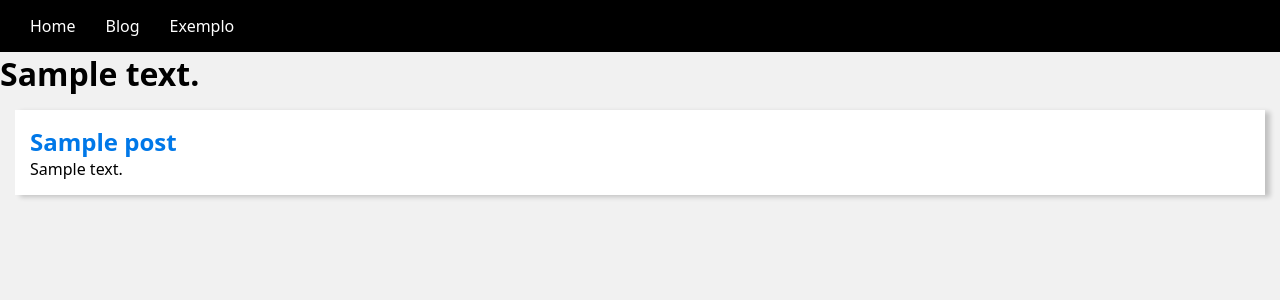
After one commit to WesleyNog/Curso-Python, a Django app: template Django/blog/templates/post.html in a window 1280 px wide. The commit adds this page. Shown: the top 300 px of the page. Run offline with Django 4.2, Linux system fonts and the light colour scheme; the template is opened without the code that fills it: most values are stand-ins (such as "Sample title", 1, 10 or a date in 2020).

Commit message:
Update
Detalhes finais do básico de Django

```diff
--- a/Django/base/global/partials/head.html
+++ b/Django/base/global/partials/head.html
@@ -4,6 +4,6 @@
     <meta charset="UTF-8">
     <meta name="viewport" content="width=device-width, initial-scale=1.0">
     <title>{{ title }}AULA DJANGO</title>
-    <link rel="stylesheet" href="{% static 'css/style.css' %}">
+    <link rel="stylesheet" href="{% static 'global/css/style.css' %}">
 </head>
 <body>
--- a/Django/base/global/partials/menu.html
+++ b/Django/base/global/partials/menu.html
@@ -1,5 +1,5 @@
-<nav>
-    <ul>
+<nav class="menu">
+    <ul class="menu__links">
         <li><a href="{% url 'home' %}">Home</a></li>
         <li><a href="{% url 'blog:home' %}">Blog</a></li>
         <li><a href="{% url 'blog:exemplo' %}">Exemplo</a></li>
--- a/Django/home/static/css/style.css
+++ b/Django/base/static/global/css/style.css
@@ -6,6 +6,15 @@
 
 html {
     font-size: 62.5%;
+}
+
+a {
+    color: #0078e8;
+    text-decoration: none;
+}
+
+a:hover {
+    text-decoration: underline;
 }
 
 body {
@@ -27,8 +36,24 @@ body {
     box-shadow: 5px 2px 5px rgba(0, 0, 0, 20%);
 }
 
+.menu {
+    background: #000;
+    padding: 0 1.5rem;
+}
+
+.menu__links {
+    list-style: none;
+    display: flex;
+}
+
+.menu__links a {
+    display: block;
+    color: #fff;
+    padding: 1.5rem;
+}
+
 @media (min-width: 600px) {
-    .content {
+    .content:not(:has(.single-post)) {
         grid-template-columns: repeat(auto-fill, minmax(32rem, 1fr));
     }
 }
--- /dev/null
+++ b/Django/blog/templates/post.html
@@ -0,0 +1,18 @@
+{% extends 'global/base.html' %}
+
+{% if text %}
+    {% block texto %} {{ text }} {% endblock texto %}
+{% endif %}
+
+{% block posts %}
+    <article class="post single-post">
+        <header>
+            <h1 class="post__title">
+                <a href="{% url 'blog:post' post.id %}">
+                    {{ post.title }}
+                </a>
+            </h1>
+        </header>
+        <div class="post__body">{{ post.body }}</div>
+    </article>
+{% endblock posts %}
--- a/Django/blog/urls.py
+++ b/Django/blog/urls.py
@@ -5,6 +5,6 @@ app_name = 'blog'
 
 urlpatterns = [
     path('', views.blog, name='home'),
-    path('post/<int:id>', views.post, name='post'),
+    path('post/<int:post_id>/', views.post, name='post'),
     path('exemplo/', views.exemplo, name='exemplo'),
 ]
--- a/Django/project/settings.py
+++ b/Django/project/settings.py
@@ -120,6 +120,9 @@ USE_TZ = True
 # https://docs.djangoproject.com/en/4.2/howto/static-files/
 
 STATIC_URL = 'static/'
+STATICFILES_DIRS = [
+    BASE_DIR / 'base' / 'static'
+]
 
 # Default primary key field type
 # https://docs.djangoproject.com/en/4.2/ref/settings/#default-auto-field
```
Also changed, not shown: Django/blog/views.py (+17 -5 lines).
